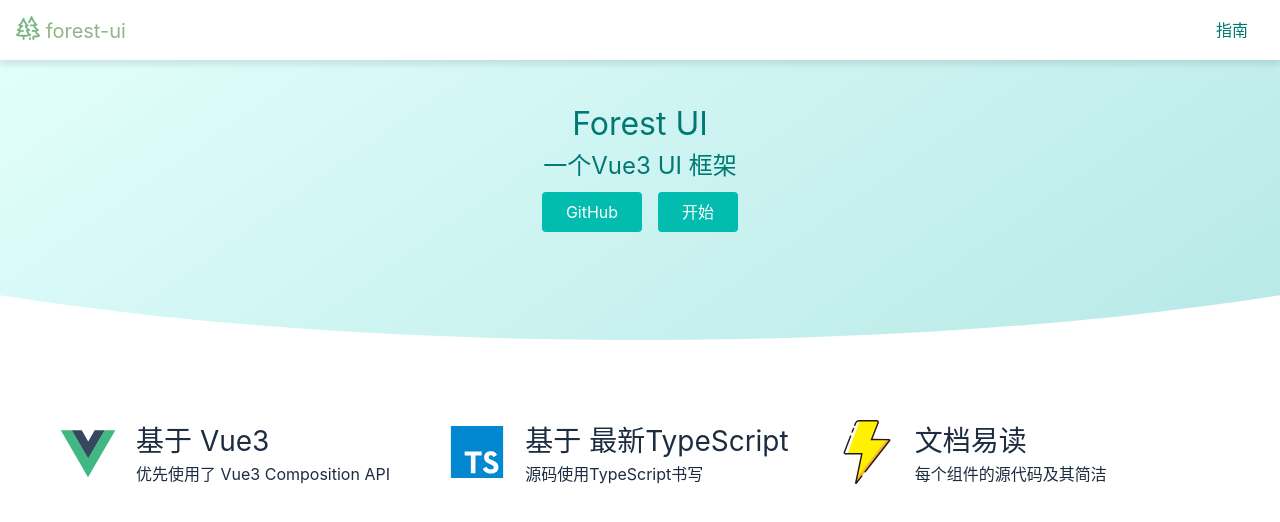
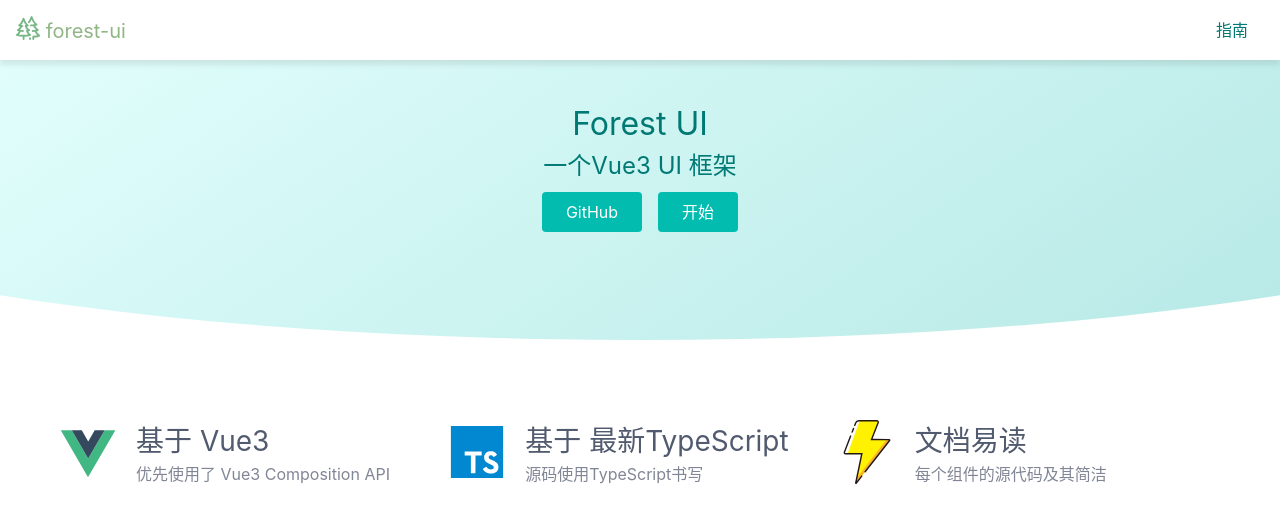
Before and after one commit to Latrevion/forest-vue3-ui, a Vue app: page / in a window 1280 px wide. Shown: the top 522 px of the page. Built offline with nearby package versions, Linux system fonts and the light colour scheme.

Commit message:
优化首页文字显示

```diff
--- a/src/views/Home.vue
+++ b/src/views/Home.vue
@@ -106,10 +106,13 @@
             >h3 {
                 grid-area: title;
                 font-size: 28px;
+                color:rgb(81, 90, 110);
             }
 
             >p {
                 grid-area: text;
+                color: #808695;
+                font-size: 16px;
             }
         }
     }
```
